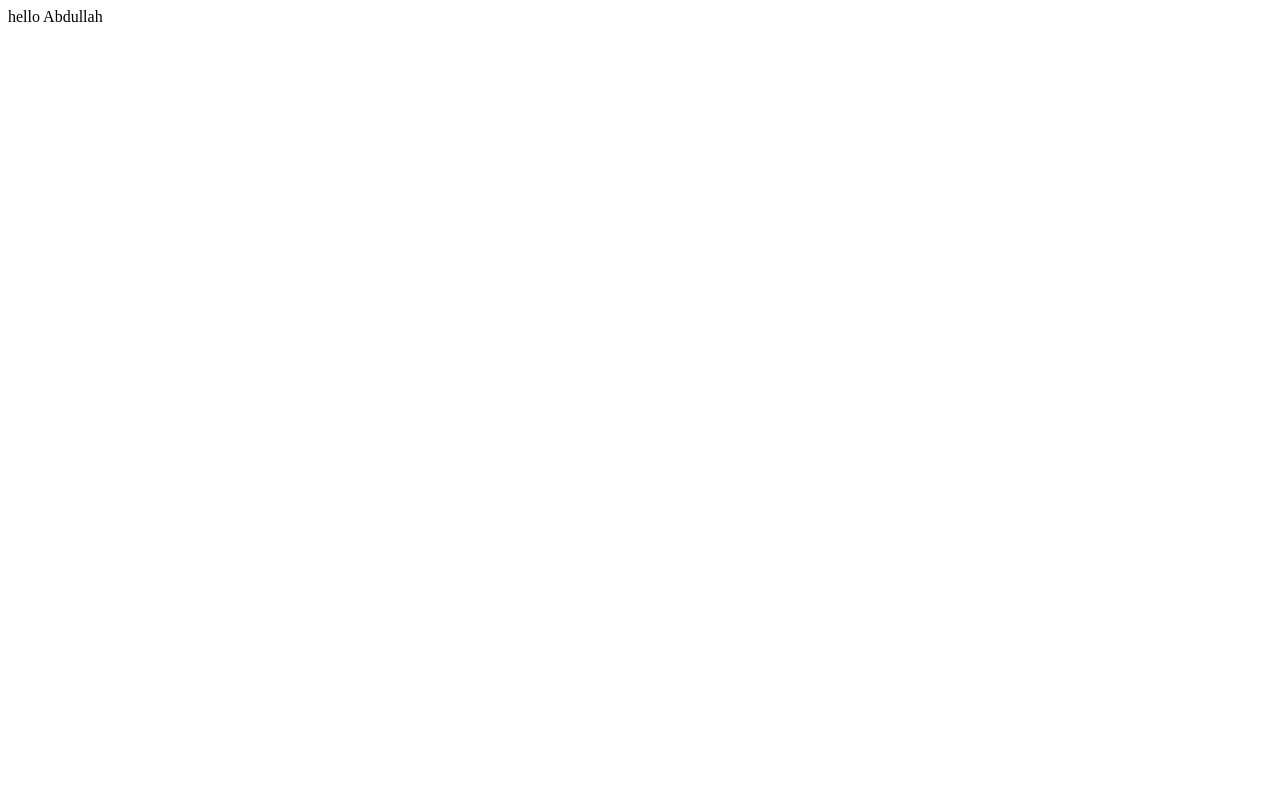
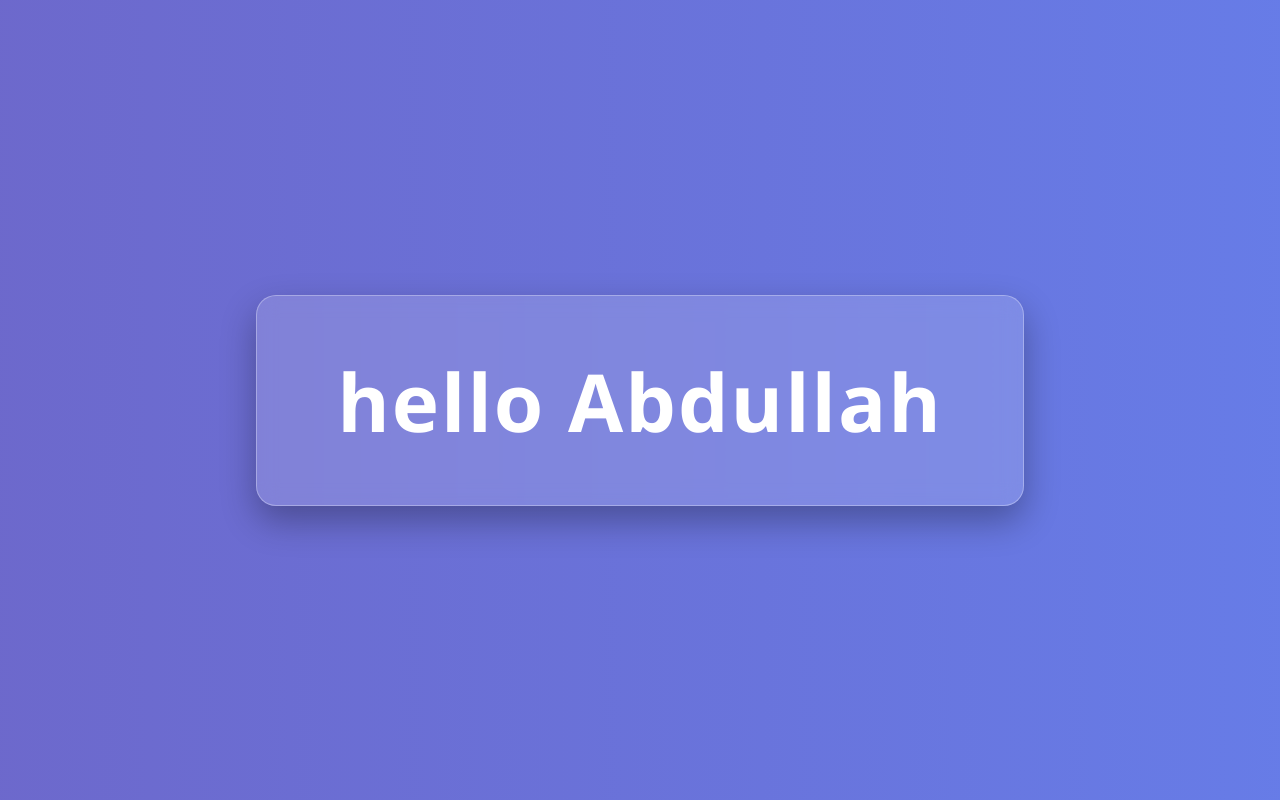
Before and after one commit to abdullahensari44-a11y/project1, a plain HTML site: page index.html in a window 1280 px wide. Drawn offline with Linux system fonts and the light colour scheme.

Commit message:
edited design

```diff
--- a/index.html
+++ b/index.html
@@ -3,9 +3,14 @@
 <head>
     <meta charset="UTF-8">
     <meta name="viewport" content="width=device-width, initial-scale=1.0">
-    <title>Document</title>
+    <title>Hello Abdullah</title>
+    <link rel="stylesheet" href="styles.css">
 </head>
 <body>
-    hello Abdullah
+
+<div class="container">
+    <h1>hello Abdullah</h1>
+</div>
+
 </body>
 </html>
--- /dev/null
+++ b/styles.css
@@ -0,0 +1,60 @@
+/* Reset */
+* {
+    margin: 0;
+    padding: 0;
+    box-sizing: border-box;
+}
+
+/* Body & Background */
+body {
+    height: 100vh;
+    display: flex;
+    justify-content: center;
+    align-items: center;
+    font-family: 'Segoe UI', sans-serif;
+    background: linear-gradient(270deg, #667eea, #764ba2, #6dd5ed, #2193b0);
+    background-size: 800% 800%;
+    animation: gradientMove 12s ease infinite;
+}
+
+/* Background animation */
+@keyframes gradientMove {
+    0% { background-position: 0% 50%; }
+    50% { background-position: 100% 50%; }
+    100% { background-position: 0% 50%; }
+}
+
+/* Container / Card */
+.container {
+    backdrop-filter: blur(10px);
+    background: rgba(255, 255, 255, 0.15);
+    border: 1px solid rgba(255, 255, 255, 0.3);
+    padding: 50px 80px;
+    border-radius: 20px;
+    text-align: center;
+    color: white;
+    font-size: 40px;
+    font-weight: bold;
+    letter-spacing: 2px;
+    box-shadow: 0 15px 35px rgba(0, 0, 0, 0.3);
+    transition: all 0.4s ease;
+    animation: fadeIn 2s ease forwards;
+}
+
+/* Hover effect */
+.container:hover {
+    transform: scale(1.05) rotate(1deg);
+    box-shadow: 0 20px 40px rgba(0, 0, 0, 0.5);
+}
+
+/* Fade-in text animation */
+@keyframes fadeIn {
+    from {
+        opacity: 0;
+        transform: translateY(50px);
+    }
+    to {
+        opacity: 1;
+        transform: translateY(0);
+    }
+}
```
Also changed, not shown: 1 other file.
